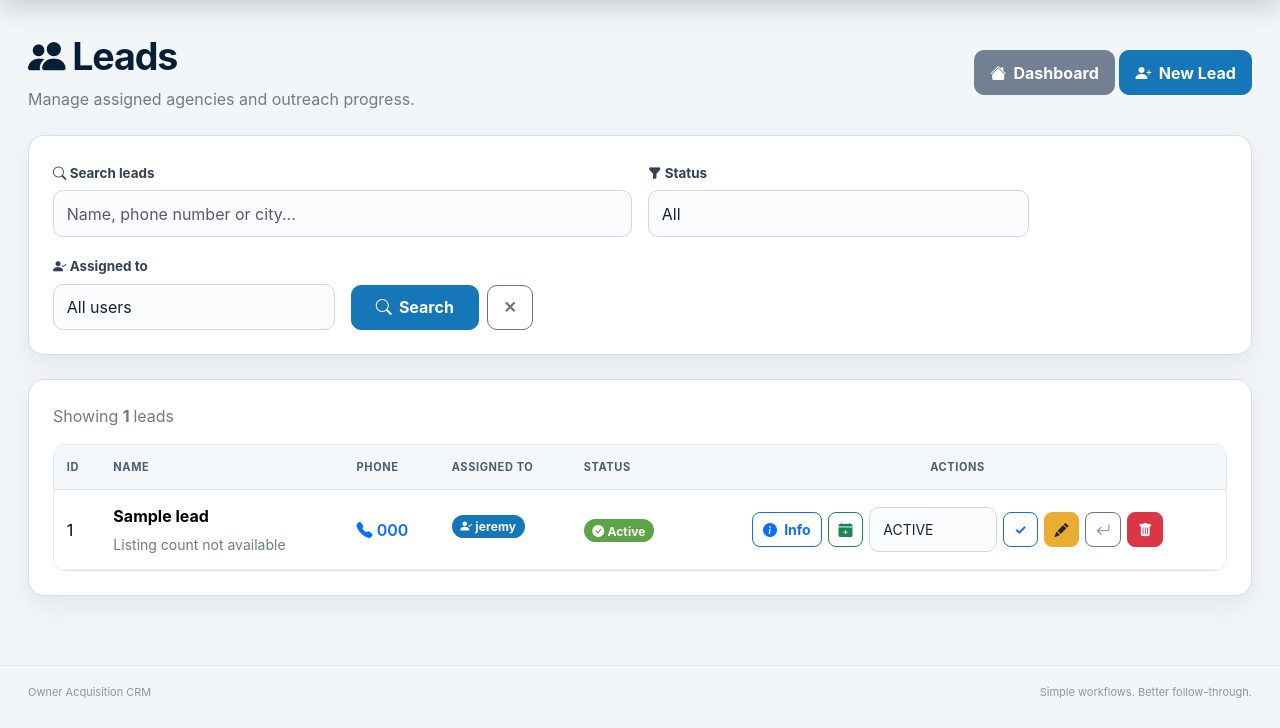
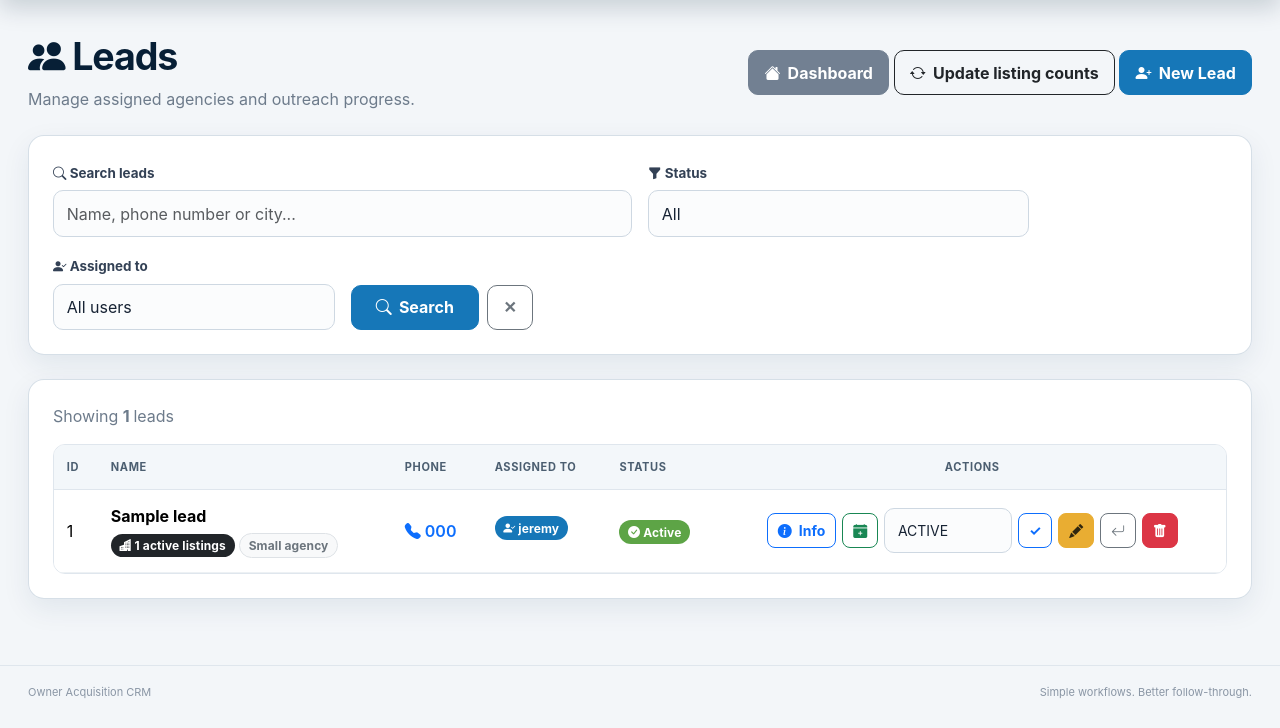
Before and after one commit to danidcr016/owner-acquisition-crm, a Flask app: page /leads in a window 1280 px wide. Shown: the part 72-800 px from the top of the page. Run offline with Flask 3, Linux system fonts and the light colour scheme; a user stored in the database is signed in; data comes from the database, SQL or seed files in the repository; tables that the repository leaves empty hold one stand-in row (values such as "Sample post").

Commit message:
changes v42

```diff
--- a/app.py
+++ b/app.py
@@ -4,6 +4,10 @@ import json
 import math
 import secrets
 import threading
+from concurrent.futures import ThreadPoolExecutor, as_completed
+
+import requests
+from bs4 import BeautifulSoup
 
 from dotenv import load_dotenv
 from flask_sqlalchemy import SQLAlchemy
@@ -177,6 +181,11 @@ class Lead(db.Model):
 
     notes = db.Column(
         db.Text
+    )
+
+    active_listings = db.Column(
+        db.Integer,
+        nullable=True
     )
 
     created_at = db.Column(
@@ -544,16 +553,90 @@ def extract_discovery_group_data(notes):
 
 def lead_active_listings(lead):
     """Return the highest known Property Finder active-listing count."""
+    stored_value = getattr(lead, "active_listings", None)
+    if stored_value is not None:
+        return stored_value
+
     values = []
     for contact in extract_discovery_group_data(getattr(lead, "notes", None)):
         value = extract_active_listings(contact.get("description"))
         if value is not None:
             values.append(value)
+
     direct_value = extract_active_listings(getattr(lead, "notes", None))
     if direct_value is not None:
         values.append(direct_value)
+
     return max(values) if values else None
 
+
+def normalize_phone(value):
+    return re.sub(r"\D+", "", str(value or ""))
+
+
+def normalize_company_name(value):
+    return " ".join(re.sub(r"[^a-z0-9]+", " ", str(value or "").lower()).split())
+
+
+def propertyfinder_urls_from_lead(lead):
+    urls = []
+    for contact in extract_discovery_group_data(getattr(lead, "notes", None)):
+        url = str(contact.get("url") or "").strip()
+        if "propertyfinder.ae" in url and url not in urls:
+            urls.append(url)
+    for match in re.findall(r"https?://[^\s]+", str(getattr(lead, "notes", "") or "")):
+        url = match.rstrip(".,);]")
+        if "propertyfinder.ae" in url and url not in urls:
+            urls.append(url)
+    return urls
+
+
+def _find_property_count_in_payload(payload):
+    priority_keys = (
+        "totalProperties", "activeListingsCount", "propertiesCount",
+        "propertiesResidentialForRentCount",
+    )
+    found = {key: [] for key in priority_keys}
+    def walk(value):
+        if isinstance(value, dict):
+            for key, child in value.items():
+                if key in found and isinstance(child, (int, float)) and child >= 0:
+                    found[key].append(int(child))
+                walk(child)
+        elif isinstance(value, list):
+            for child in value:
+                walk(child)
+    walk(payload)
+    for key in priority_keys:
+        if found[key]:
+            return max(found[key])
+    return None
+
+
+def fetch_propertyfinder_active_listings(url):
+    try:
+        response = requests.get(
+            url,
+            headers={
+                "User-Agent": "Mozilla/5.0 (Windows NT 10.0; Win64; x64) AppleWebKit/537.36 Chrome/153.0.0.0 Safari/537.36",
+                "Accept-Language": "en-US,en;q=0.9",
+            },
+            timeout=15,
+        )
+        response.raise_for_status()
+        soup = BeautifulSoup(response.text, "html.parser")
+        next_data = soup.find("script", id="__NEXT_DATA__")
+        if next_data and next_data.string:
+            count = _find_property_count_in_payload(json.loads(next_data.string))
+            if count is not None:
+                return count
+        for key in ("totalProperties", "activeListingsCount", "propertiesCount", "propertiesResidentialForRentCount"):
+            match = re.search(rf'"{key}"\s*:\s*(\d+)', response.text)
+            if match:
+                return int(match.group(1))
+    except Exception as exc:
+        print(f"Listing-count lookup failed for {url}: {exc!r}", flush=True)
+    return None
 
 def agency_size_from_listings(active_listings):
     if active_listings is None:
@@ -1144,6 +1227,77 @@ def leads():
         lead_suggestions=lead_suggestions
 
     )
+
+
+# =========================================================
+# BACKFILL ACTIVE LISTING COUNTS FOR EXISTING LEADS
+# =========================================================
+@app.route("/leads/update-missing-listing-counts", methods=["POST"])
+def update_missing_listing_counts():
+    if not session.get("logged_in"):
+        return redirect("/login")
+    if not is_admin_or_developer():
+        return "Access denied", 403
+
+    missing_leads = Lead.query.filter(Lead.active_listings.is_(None)).all()
+    discovery_phone_counts = {}
+    discovery_name_counts = {}
+    for record in DiscoveryLead.query.all():
+        count = extract_active_listings(record.description)
+        if count is None:
+            continue
+        phone_key = normalize_phone(record.phone)
+        name_key = normalize_company_name(record.title)
+        if phone_key:
+            discovery_phone_counts[phone_key] = max(count, discovery_phone_counts.get(phone_key, 0))
+        if name_key:
+            discovery_name_counts[name_key] = max(count, discovery_name_counts.get(name_key, 0))
+
+    urls_by_lead = {}
+    all_urls = set()
+    updated = 0
+    for lead in missing_leads:
+        count = lead_active_listings(lead)
+        if count is None:
+            phone_key = normalize_phone(lead.phone)
+            name_key = normalize_company_name(lead.name)
+            count = discovery_phone_counts.get(phone_key) if phone_key else None
+            if count is None and name_key:
+                count = discovery_name_counts.get(name_key)
+        if count is not None:
+            lead.active_listings = count
+            updated += 1
+            continue
+        urls = propertyfinder_urls_from_lead(lead)
+        if urls:
+            urls_by_lead[lead.id] = urls
+            all_urls.update(urls)
+
+    url_counts = {}
+    if all_urls:
+        with ThreadPoolExecutor(max_workers=min(8, len(all_urls))) as executor:
+            futures = {executor.submit(fetch_propertyfinder_active_listings, url): url for url in all_urls}
+            for future in as_completed(futures):
+                url = futures[future]
+                try:
+                    url_counts[url] = future.result()
+                except Exception as exc:
+                    print(f"Listing-count worker failed for {url}: {exc!r}", flush=True)
+                    url_counts[url] = None
+
+    for lead in missing_leads:
+        if lead.active_listings is not None:
+            continue
+        values = [url_counts.get(url) for url in urls_by_lead.get(lead.id, [])]
+        values = [value for value in values if value is not None]
+        if values:
+            lead.active_listings = max(values)
+            updated += 1
+
+    db.session.commit()
+    remaining = Lead.query.filter(Lead.active_listings.is_(None)).count()
+    print(f"Historical listing-count update: updated={updated}, remaining={remaining}", flush=True)
+    return redirect(f"/leads?listing_update=complete&updated={updated}&remaining={remaining}")
 
 
 # =========================================================
@@ -2136,6 +2290,7 @@ def add_discovery_to_leads(id):
         source="Discovery",
         status="NEW",
         notes="\n".join(visible_notes) + "\nDISCOVERY_GROUP_DATA:" + json.dumps(group_data, ensure_ascii=False),
+        active_listings=group_active_listings(members),
         assigned_to=assigned_user.id,
         created_at=datetime.utcnow()
     )
@@ -2330,6 +2485,12 @@ with app.app_context():
 
             connection.commit()
 
+
+    # Add active_listings if missing
+    if "active_listings" not in lead_columns:
+        with db.engine.connect() as connection:
+            connection.execute(text("ALTER TABLE lead ADD COLUMN active_listings INTEGER"))
+            connection.commit()
 
     # Add assigned_to if missing
     if "assigned_to" not in lead_columns:
--- a/templates/leads.html
+++ b/templates/leads.html
@@ -23,6 +23,13 @@ Leads - Owner Acquisition CRM
         {% if current_user.role in ["admin", "developer"] %}
         <a href="/" class="btn btn-secondary"><i class="bi bi-house-fill"></i> Dashboard</a>
         {% endif %}
+        {% if current_user.role in ["admin", "developer"] %}
+        <form action="{{ url_for('update_missing_listing_counts') }}" method="POST" class="d-inline" onsubmit="return confirm('Update missing active-listing counts for existing Leads? This may take a few seconds.');">
+            <button type="submit" class="btn btn-outline-dark" title="Update historical listing counts">
+                <i class="bi bi-arrow-repeat"></i> Update listing counts
+            </button>
+        </form>
+        {% endif %}
         <a href="/add-lead" class="btn btn-primary"><i class="bi bi-person-plus-fill"></i> New Lead</a>
     </div>
 </div>
@@ -30,6 +37,14 @@ Leads - Owner Acquisition CRM
 <div class="alert alert-success alert-dismissible fade show" role="alert">
     <i class="bi bi-arrow-return-left"></i>
     The lead was returned to Discovery and removed from Leads.
+    <button type="button" class="btn-close" data-bs-dismiss="alert" aria-label="Close"></button>
+</div>
+{% endif %}
+{% if request.args.get("listing_update") == "complete" %}
+<div class="alert alert-success alert-dismissible fade show" role="alert">
+    <i class="bi bi-buildings-fill"></i>
+    Listing counts updated for <strong>{{ request.args.get("updated", "0") }}</strong> existing leads.
+    <strong>{{ request.args.get("remaining", "0") }}</strong> leads still have no reliable Property Finder count.
     <button type="button" class="btn-close" data-bs-dismiss="alert" aria-label="Close"></button>
 </div>
 {% endif %}
```
